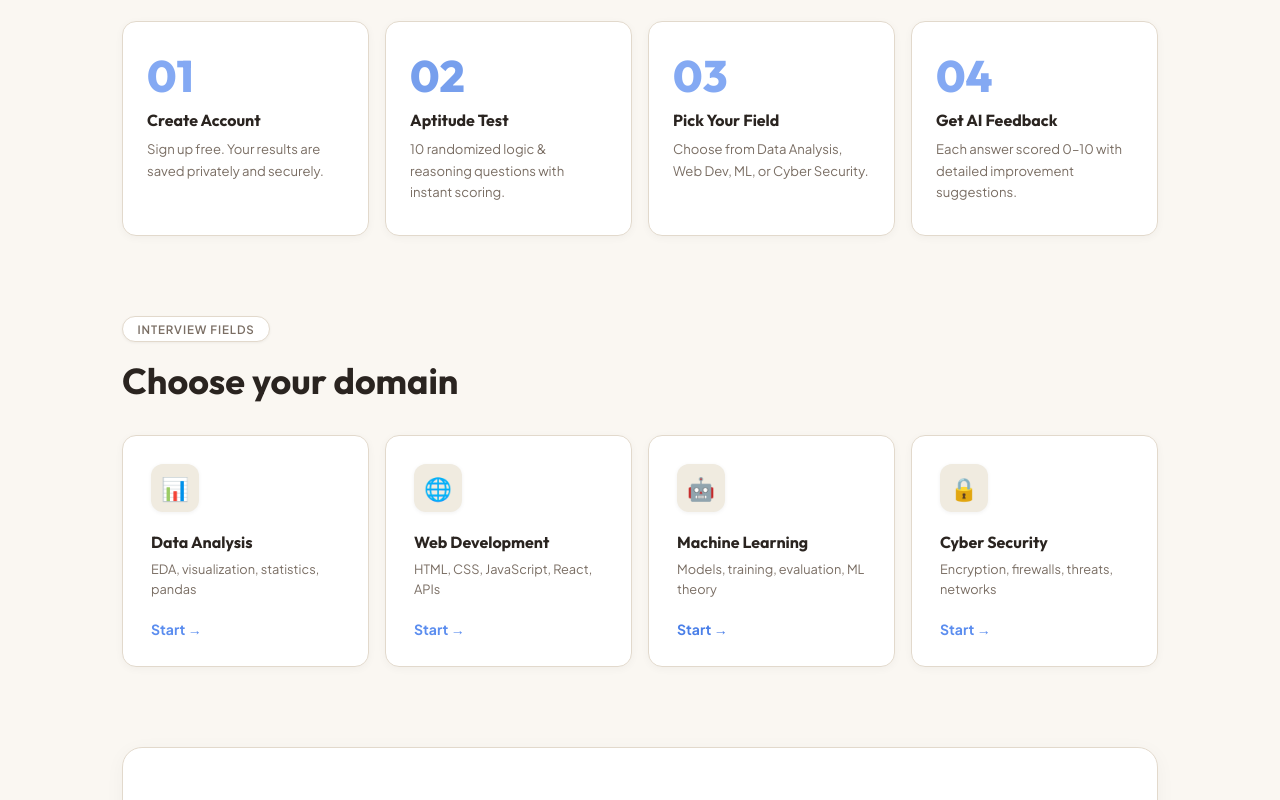
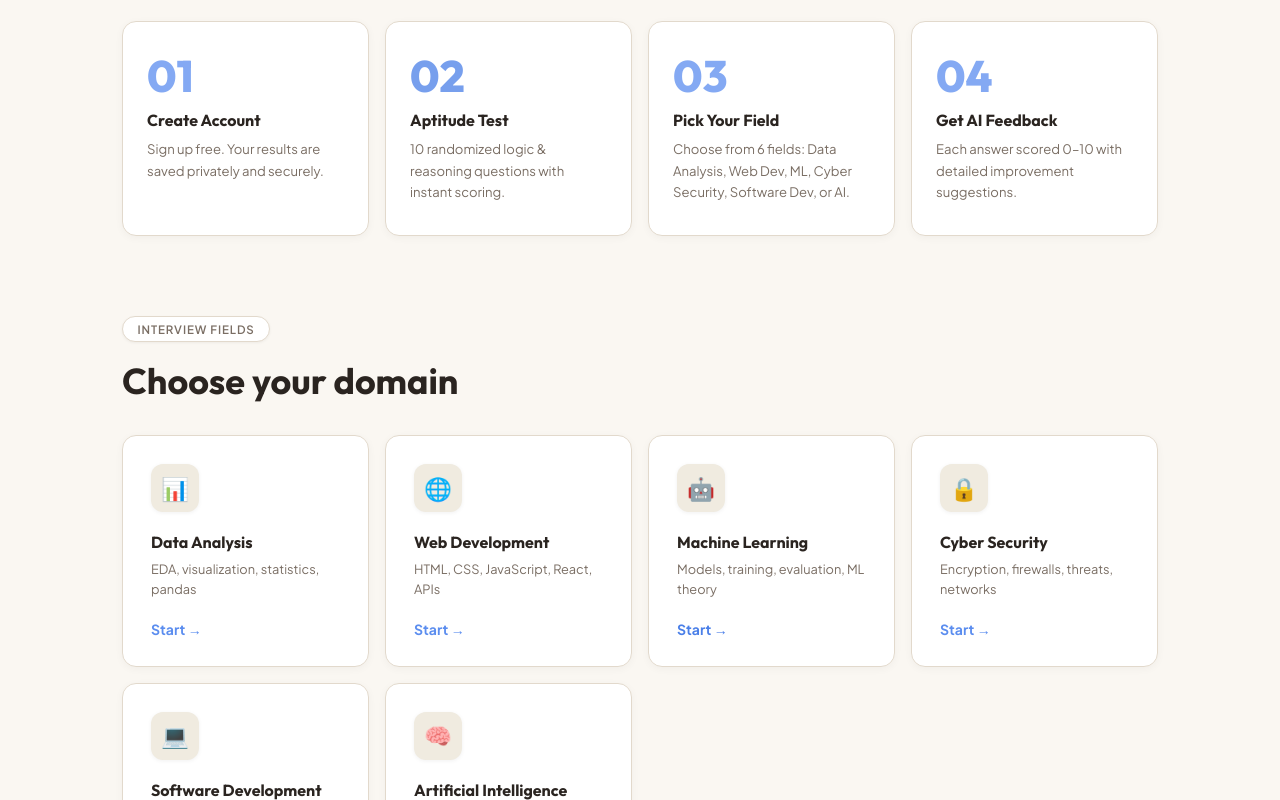
Before and after one commit to agrawalsanket123-netizen/ai-interview-system, a React (Vite) app in the folder frontend/: page / in a window 1280 px wide. Shown: the part 1080-1880 px from the top of the page. Built offline with nearby package versions, Linux system fonts and the light colour scheme; no server answers.

Commit message:
updated home page to show 6 interview fields

```diff
--- a/frontend/src/pages/Home.jsx
+++ b/frontend/src/pages/Home.jsx
@@ -7,7 +7,9 @@ const FIELDS = [
   { id: 'DataAnalysis', label: 'Data Analysis', desc: 'EDA, visualization, statistics, pandas', icon: '📊', color: 'rgba(74,154,191,0.08)', accent: 'var(--accent3)', border: 'rgba(74,154,191,0.25)' },
   { id: 'WebDevelopment', label: 'Web Development', desc: 'HTML, CSS, JavaScript, React, APIs', icon: '🌐', color: 'rgba(91,106,191,0.08)', accent: 'var(--accent)', border: 'rgba(91,106,191,0.25)' },
   { id: 'MachineLearning', label: 'Machine Learning', desc: 'Models, training, evaluation, ML theory', icon: '🤖', color: 'rgba(124,106,191,0.08)', accent: 'var(--accent2)', border: 'rgba(124,106,191,0.25)' },
-  { id: 'CyberSecurity', label: 'Cyber Security', desc: 'Encryption, firewalls, threats, networks', icon: '🔒', color: 'rgba(58,171,122,0.08)', accent: 'var(--success)', border: 'rgba(58,171,122,0.25)' },
+  { id: 'CyberSecurity', label: 'Cyber Security', desc: 'Encryption, firewalls, threats, networks', icon: '🔒', color: 'rgba(91,141,239,0.08)', accent: 'var(--accent)', border: 'rgba(91,141,239,0.25)' },
+  { id: 'SoftwareDevelopment', label: 'Software Development', desc: 'Agile, SOLID, CI/CD, design patterns', icon: '💻', color: 'rgba(91,141,239,0.08)', accent: 'var(--accent)', border: 'rgba(91,141,239,0.25)' },
+  { id: 'ArtificialIntelligence', label: 'Artificial Intelligence', desc: 'Neural networks, NLP, deep learning, LLMs', icon: '🧠', color: 'rgba(124,106,191,0.08)', accent: 'var(--accent2)', border: 'rgba(124,106,191,0.25)' },
 ]
 
 const WORDS = ['Aptitude Tests', 'AI Scoring', 'Voice Interviews', 'Instant Feedback']
@@ -15,7 +17,7 @@ const WORDS = ['Aptitude Tests', 'AI Scoring', 'Voice Interviews', 'Instant Feed
 const STEPS = [
   { n: '01', title: 'Create Account', desc: 'Sign up free. Your results are saved privately and securely.', color: 'var(--accent)' },
   { n: '02', title: 'Aptitude Test', desc: '10 randomized logic & reasoning questions with instant scoring.', color: 'var(--accent2)' },
-  { n: '03', title: 'Pick Your Field', desc: 'Choose from Data Analysis, Web Dev, ML, or Cyber Security.', color: 'var(--accent3)' },
+  { n: '03', title: 'Pick Your Field', desc: 'Choose from 6 fields: Data Analysis, Web Dev, ML, Cyber Security, Software Dev, or AI.', color: 'var(--accent3)' },
   { n: '04', title: 'Get AI Feedback', desc: 'Each answer scored 0–10 with detailed improvement suggestions.', color: 'var(--success)' },
 ]
 
@@ -78,7 +80,7 @@ export default function Home() {
         <div style={s.statsGrid}>
           {[
             { val: '40+', label: 'Questions', color: 'var(--accent)', bg: 'rgba(91,106,191,0.07)', border: 'rgba(91,106,191,0.18)' },
-            { val: '4', label: 'Tech Fields', color: 'var(--accent2)', bg: 'rgba(124,106,191,0.07)', border: 'rgba(124,106,191,0.18)' },
+            { val: '6', label: 'Tech Fields', color: 'var(--accent2)', bg: 'rgba(124,106,191,0.07)', border: 'rgba(124,106,191,0.18)' },
             { val: 'AI', label: 'Scoring', color: 'var(--accent3)', bg: 'rgba(74,154,191,0.07)', border: 'rgba(74,154,191,0.18)' },
             { val: '∞', label: 'Practice', color: 'var(--success)', bg: 'rgba(58,171,122,0.07)', border: 'rgba(58,171,122,0.18)' },
           ].map((st, i) => (
```
